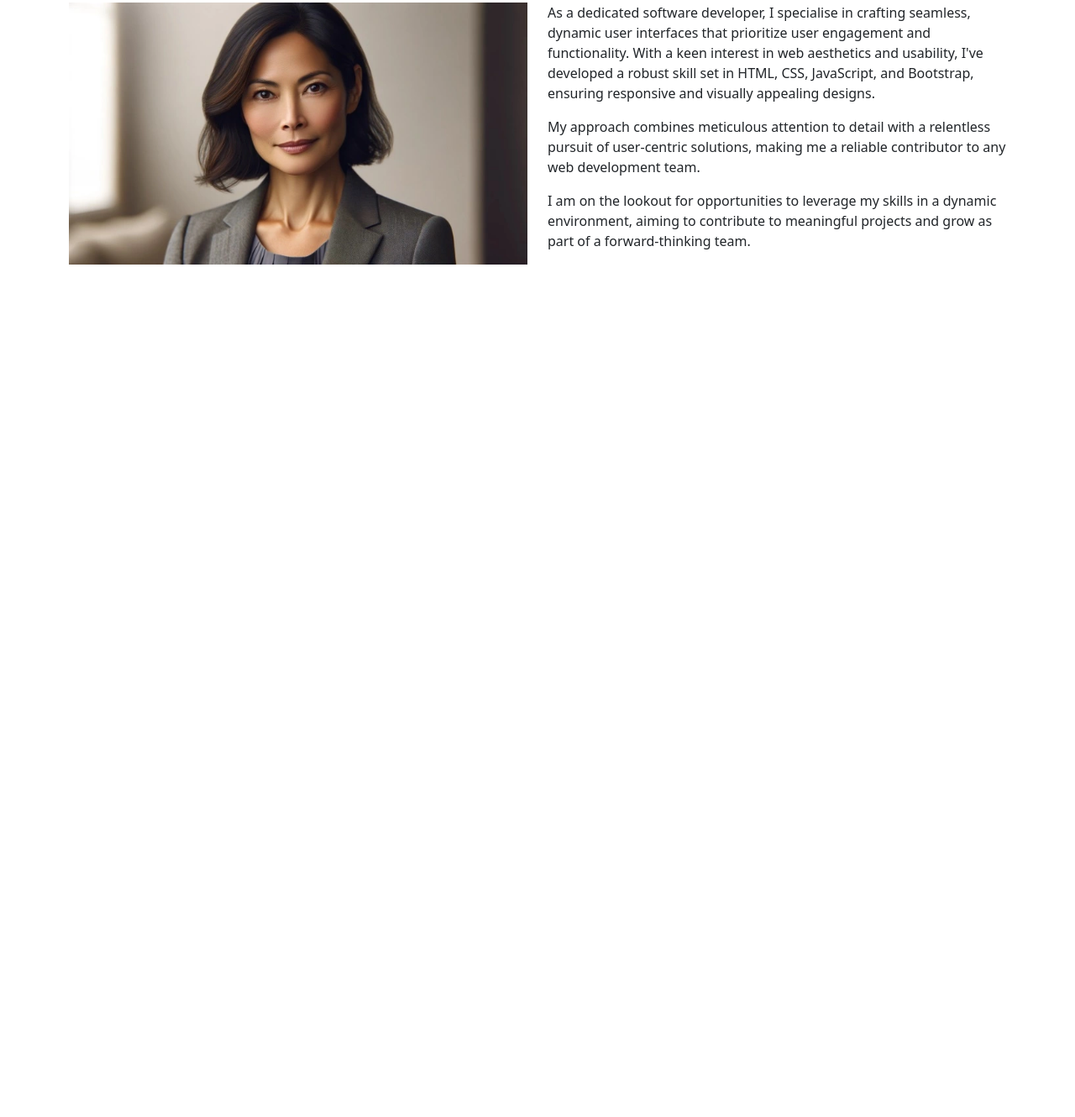
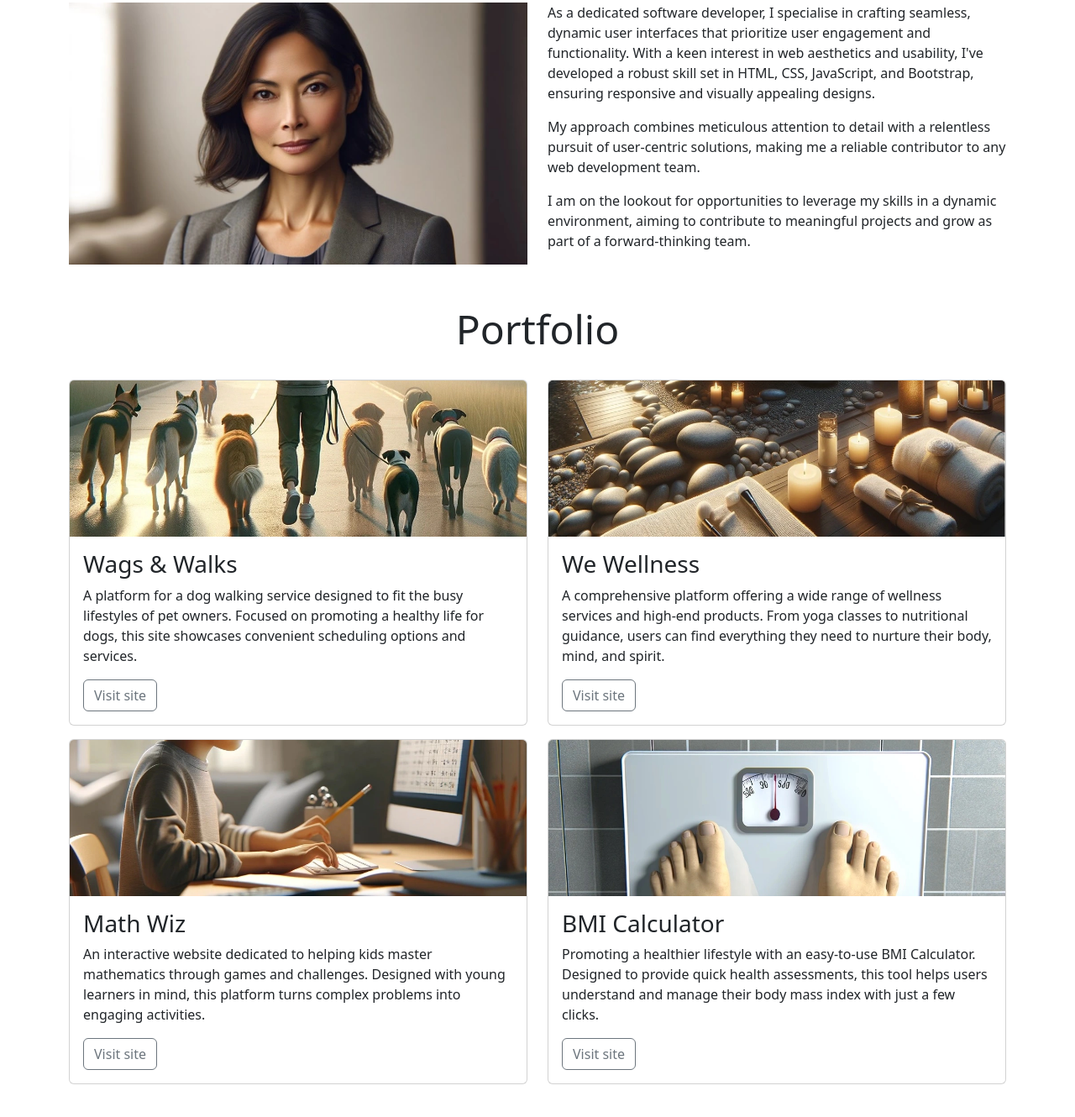
Before and after one commit to Chandni-L5/BootstrapProject, a plain HTML site: page index.html in a window 1280 px wide. Shown: the part 544-1874 px from the top of the page at 84% size. Before the commit the page ends 883 px from the top, so only its background shows below. Drawn offline with nearby package versions, Linux system fonts and the light colour scheme.

Commit message:
Build out the Portfolio section using the card Bootstrap code

```diff
--- a/index.html
+++ b/index.html
@@ -4,7 +4,7 @@
 <head>
     <meta charset="UTF-8">
     <meta name="viewport" content="width=device-width, initial-scale=1.0">
-    <title>Mei Wong | Software Developer </title>
+    <title>Mei Wong | Software Developer</title>
 
     <!-- Bootstrap CSS Link -->
     <link href="https://cdn.jsdelivr.net/npm/bootstrap@5.3.3/dist/css/bootstrap.min.css" rel="stylesheet"
@@ -16,7 +16,7 @@
     <!-- Navbar section starts here -->
     <nav class="navbar navbar-expand-sm bg-body-tertiary">
         <div class="container">
-            <a class="navbar-brand" href="index.html"> Mei Wong</a>
+            <a class="navbar-brand" href="index.html">Mei Wong</a>
             <button class="navbar-toggler" type="button" data-bs-toggle="collapse"
                 data-bs-target="#navbarSupportedContent" aria-controls="navbarSupportedContent" aria-expanded="false"
                 aria-label="Toggle navigation">
@@ -104,7 +104,68 @@
             </div>
         </section>
         <!-- portfolio section starts here -->
-
+        <section id="portfolio" class="container pb-4">
+            <div class="row">
+                <div class="col-12 text-center my-4">
+                    <h2 class="display-5">Portfolio</h2>
+                </div>
+                <div class="col-12 col-md-6">
+                    <div class="card mb-3">
+                        <img src="assets/images/wags-and-walks.webp" class="card-img-top"
+                            alt="A man walking several dogs early in the morning">
+                        <div class="card-body">
+                            <h3 class="card-title">Wags & Walks</h3>
+                            <p class="card-text">A platform for a dog walking service designed to fit the busy
+                                lifestyles of pet
+                                owners. Focused on promoting a healthy life for dogs, this site showcases convenient
+                                scheduling options
+                                and services.</p>
+                            <a href="#" class="btn btn-outline-secondary">Visit site</a>
+                        </div>
+                    </div>
+                </div>
+                <div class="col-12 col-md-6">
+                    <div class="card mb-3">
+                        <img src="assets/images/we-wellness.webp" class="card-img-top"
+                            alt="A spa with candles towels and natural material">
+                        <div class="card-body">
+                            <h3 class="card-title">We Wellness</h3>
+                            <p class="card-text">A comprehensive platform offering a wide range of wellness services
+                                and high-end products. From yoga classes to nutritional guidance, users can find
+                                everything they need to nurture their body, mind, and spirit.</p>
+                            <a href="#" class="btn btn-outline-secondary">Visit site</a>
+                        </div>
+                    </div>
+                </div>
+                <div class="col-12 col-md-6">
+                    <div class="card mb-3">
+                        <img src="assets/images/math-wiz.webp" class="card-img-top"
+                            alt="A child practicing math at a computer">
+                        <div class="card-body">
+                            <h3 class="card-title">Math Wiz</h3>
+                            <p class="card-text">An interactive website dedicated to helping kids master mathematics
+                                through
+                                games and challenges. Designed with young learners in mind, this platform turns complex
+                                problems into engaging activities.</p>
+                            <a href="#" class="btn btn-outline-secondary">Visit site</a>
+                        </div>
+                    </div>
+                </div>
+                <div class="col-12 col-md-6">
+                    <div class="card mb-3">
+                        <img src="assets/images/bmi-calculator.webp" class="card-img-top"
+                            alt="Weighing scales seen from the first person view of the person standing on the scales">
+                        <div class="card-body">
+                            <h3 class="card-title">BMI Calculator</h3>
+                            <p class="card-text">Promoting a healthier lifestyle with an easy-to-use BMI Calculator.
+                                Designed to provide quick health assessments, this tool helps users understand and
+                                manage
+                                their body mass index with just a few clicks.</p>
+                            <a href="#" class="btn btn-outline-secondary">Visit site</a>
+                        </div>
+                    </div>
+                </div>
+        </section>
     </main>
 
     <!-- Bootstrap JS Script -->
```
Lines whose indentation alone changed are shown as unchanged.
